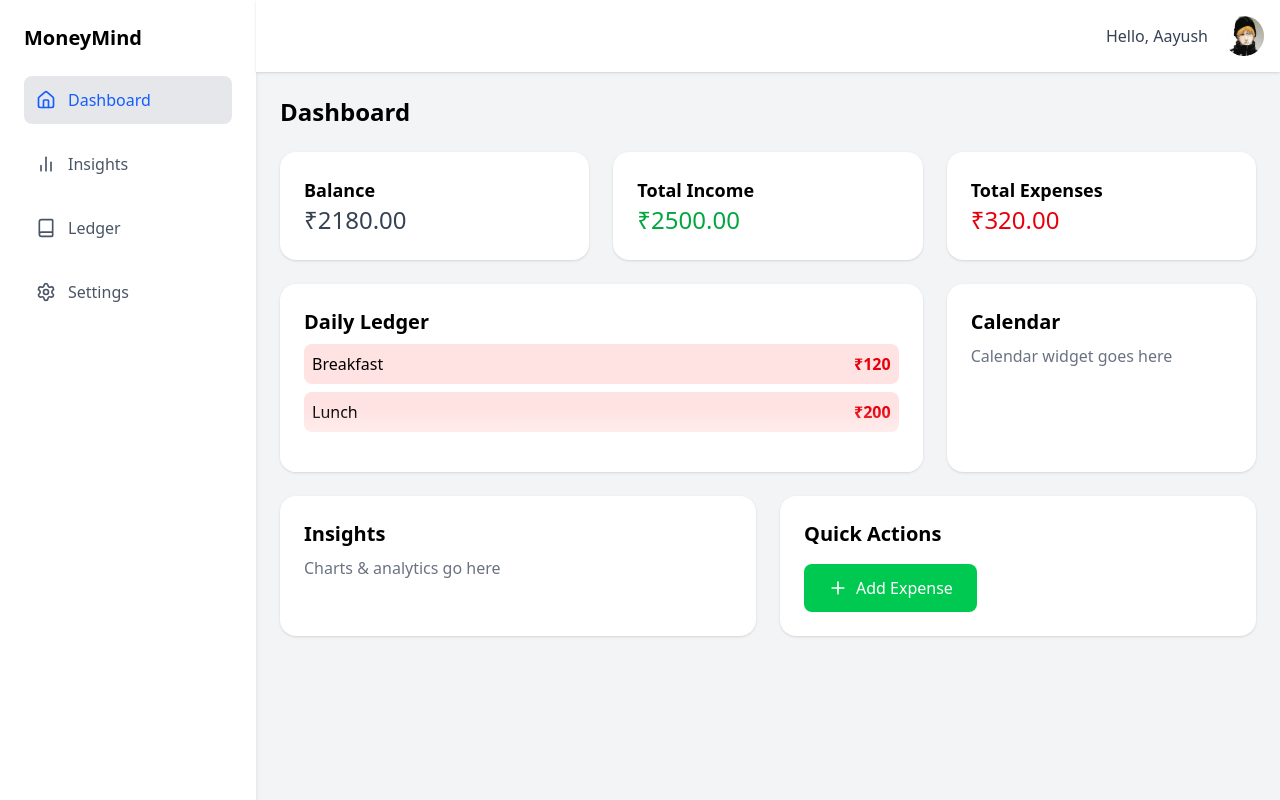
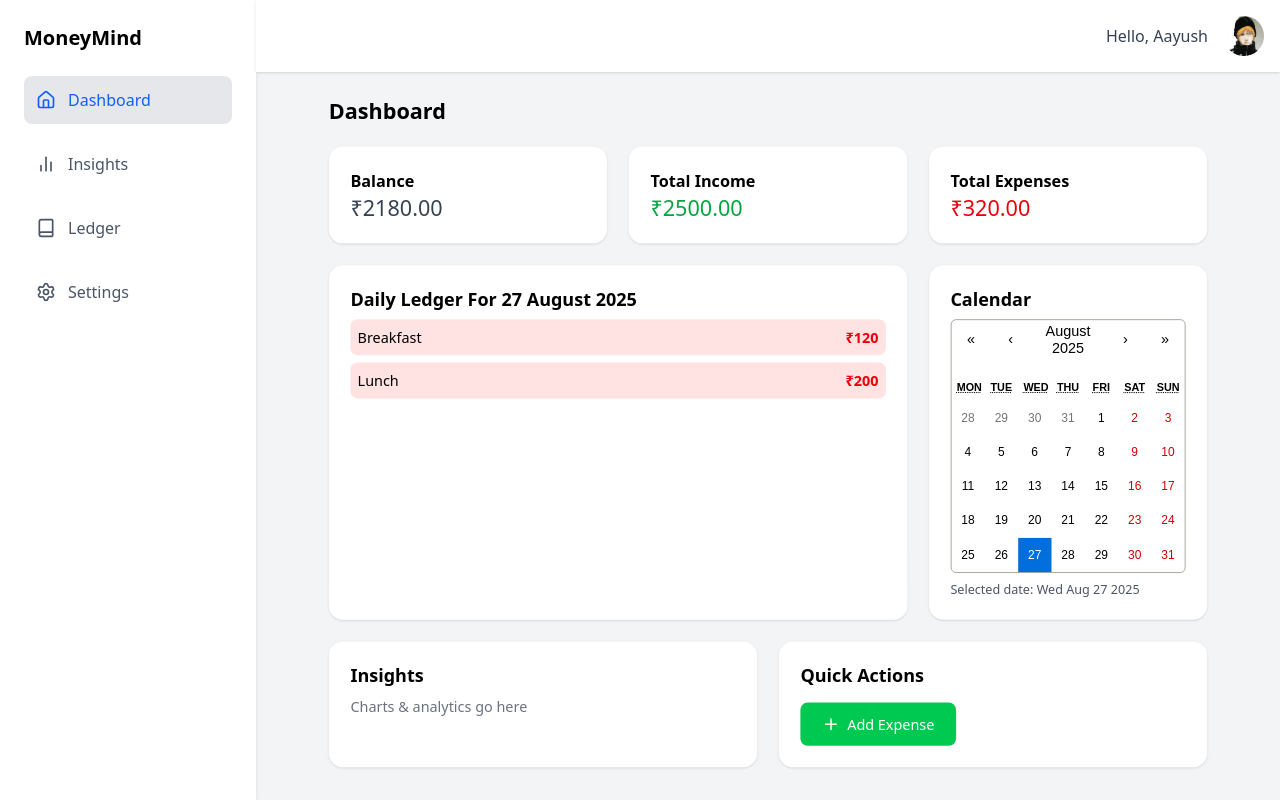
Before and after one commit to Gautam-A25/moneymind, a React (Vite) app: page / in a window 1280 px wide. Built offline with nearby package versions, Linux system fonts and the light colour scheme.

Commit message:
Calender functioning refined

```diff
--- a/src/App.jsx
+++ b/src/App.jsx
@@ -8,6 +8,7 @@ import Ichigo from "./assets/Ichigo.jpeg";
 
 function App() {
   const [activePage, setActivePage] = useState("dashboard");
+  const [selectedDate, setSelectedDate] = useState(new Date());
   const [entries, setEntries] = useState([
     { id: 1, label: "Breakfast", amount: -120 },
     { id: 2, label: "Lunch", amount: -200 },
@@ -111,11 +112,18 @@ function App() {
               expense={totalExpense}
               entries={entries}
               setActivePage={setActivePage}
+              selectedDate={selectedDate}
+              setSelectedDate={setSelectedDate}
             />
           )}
           {activePage === "insights" && <Insights />}
           {activePage === "ledger" && (
-            <DailyLedger entries={entries} setEntries={setEntries} />
+            <DailyLedger
+              entries={entries}
+              setEntries={setEntries}
+              selectedDate={selectedDate}
+              setSelectedDate={setSelectedDate}
+            />
           )}
           {activePage === "settings" && (
             <div className="text-center p-12">
--- a/src/DailyLedger.jsx
+++ b/src/DailyLedger.jsx
@@ -1,10 +1,6 @@
-import { useState } from "react";
 import Ledger from "./Ledger";
 
-function DailyLedger({ entries, setEntries }) {
-  // State for the currently selected date, initialized to the current day.
-  const [selectedDate, setSelectedDate] = useState(new Date());
-
+function DailyLedger({ entries, setEntries, selectedDate, setSelectedDate }) {
   // Function to generate the dates for the calendar bar
   const generateDates = (startDate) => {
     const dates = [];
--- a/src/Dashboard.jsx
+++ b/src/Dashboard.jsx
@@ -1,4 +1,6 @@
 import React from "react";
+import Calendar from "react-calendar";
+import "react-calendar/dist/Calendar.css";
 import { Plus } from "lucide-react";
 
 export default function Dashboard({
@@ -7,11 +9,13 @@ export default function Dashboard({
   expense,
   entries,
   setActivePage,
+  selectedDate,
+  setSelectedDate,
 }) {
   const recentExpenses = entries.filter((entry) => entry.amount < 0).slice(-5);
 
   return (
-    <div className="w-full">
+    <div className="w-full scale-[0.9] origin-top h-100">
       <h1 className="text-2xl font-semibold mb-6">Dashboard</h1>
       <div className="grid grid-cols-1 md:grid-cols-2 lg:grid-cols-3 gap-6">
         {/* Dashboard Cards (Placeholder based on wireframe and props) */}
@@ -40,7 +44,14 @@ export default function Dashboard({
           onClick={() => setActivePage("ledger")}
           className="bg-white shadow rounded-2xl p-6 col-span-1 lg:col-span-2 relative cursor-pointer overflow-hidden"
         >
-          <h3 className="text-xl font-semibold mb-2">Daily Ledger</h3>
+          <h3 className="text-xl font-semibold mb-2">
+            Daily Ledger For{" "}
+            {selectedDate.toLocaleDateString("en-GB", {
+              day: "numeric",
+              month: "long",
+              year: "numeric",
+            })}
+          </h3>
           <ul className="space-y-2 mb-4">
             {recentExpenses.length > 0 ? (
               recentExpenses.map((entry) => (
@@ -65,7 +76,15 @@ export default function Dashboard({
         {/* Calendar Block */}
         <section className="bg-white shadow rounded-2xl p-6 col-span-1">
           <h3 className="text-xl font-semibold mb-2">Calendar</h3>
-          <p className="text-gray-500">Calendar widget goes here</p>
+          <Calendar
+            onChange={setSelectedDate}
+            value={selectedDate}
+            className="rounded-md border"
+          />
+          <p className="text-gray-600 text-sm mt-2">
+            Selected date:{" "}
+            <span className="font-medium">{selectedDate.toDateString()}</span>
+          </p>
         </section>
       </div>
       <div className="grid grid-cols-1 md:grid-cols-2 gap-6 mt-6">
```
